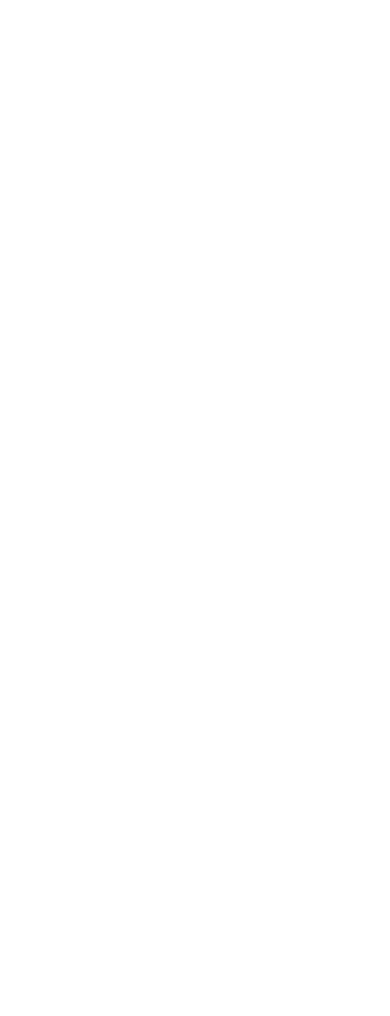
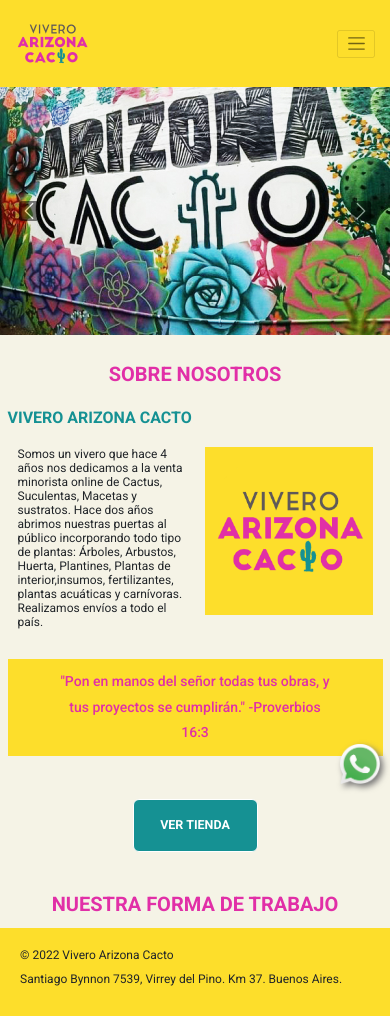
Before and after one commit to jgjorge96/ViveroArizonaCacto, a plain HTML site: page paginas/nosotros.html in a window 390 px wide. Before the commit the page ends 844 px from the top, so only its background shows below. Drawn offline with nearby package versions, Linux system fonts and the light colour scheme.

Commit message:
nosotros

```diff
--- a/Scss/_titulos.scss
+++ b/Scss/_titulos.scss
@@ -17,18 +17,20 @@ h1 {
 }
 
 h2 {
-    color: #000000;
+    color: #159193;
     font-size: 2.5rem;
     position: relative;
-    text-align: center;
-    margin-bottom: 5rem;
+    text-align:left;
+    margin-bottom: 1rem;
+    font-weight: bold;
+    margin-top: 1.5rem;
 
     @media (max-width: 1036px) {
         font-size: 2rem;
     }
 
     @media (max-width: 600px) {
-        font-size: 1.1rem;
+        font-size: 1.6rem;
     }
 }
 
@@ -56,3 +58,14 @@ h5 {
     font-size: 1.4rem;
     font-weight: bold;
 }
+
+p {
+
+    font-size: 1.2rem;
+    line-height: normal;
+}
+
+.rowN {
+
+    --bs-gutter-x: 0rem;
+}
--- a/Scss/style.scss
+++ b/Scss/style.scss
@@ -125,3 +125,26 @@
     font-weight:1000;
     color:#000000;
 }
+
+.sobreNos {
+
+    flex: 0 0 auto;
+    width: 50%
+}
+
+.fondo{
+
+    background-color:#F5F3E6;
+}
+
+.proverbio{
+
+    padding: 1rem 5rem 1rem 5rem;
+    text-align: center;
+    background-color: #FDDE2B;
+    color: #E12FA7;
+    font-weight: 500;
+    font-size: 1.4rem;
+    line-height:2.55rem;
+    margin-top: 3rem;
+}
--- a/index.html
+++ b/index.html
@@ -1,7 +1,7 @@
 <!DOCTYPE html>
 <html lang="es">
 <head>
-    <link rel="icon" href="---------" type="image/png">   <!-- icono -->
+    <link rel="icon" href="multimedia/LOGO.png" type="image/png">   <!-- icono -->
     <meta charset="UTF-8">
     <meta http-equiv="X-UA-Compatible" content="IE=edge">
     <meta name="viewport" content="width=device-width, initial-scale=1.0">
@@ -77,23 +77,23 @@
                     </div> -->
                     <div class="carousel-inner">
                         <div class="carousel-item active" data-bs-interval="2000">
-                            <img src="multimedia/Rectangle.jpg" class="d-block w-100"
+                            <img src="multimedia/drive-download-20220330T143740Z-001/CarouselINDEX1 (1).jpg" class="d-block w-100"
                                 alt="imagen de -----">
                         </div>
                         <div class="carousel-item" data-bs-interval="2000">
-                            <img src="multimedia/Rectangle (1).jpg" class="d-block w-100"
+                            <img src="multimedia/drive-download-20220330T143740Z-001/CarouselINDEX1 (2).jpg" class="d-block w-100"
                                 alt="imagen de -----">
                         </div>
                         <div class="carousel-item" data-bs-interval="2000">
-                            <img src="multimedia/Rectangle (2).jpg" class="d-block w-100"
+                            <img src="multimedia/drive-download-20220330T143740Z-001/CarouselINDEX1 (3).jpg" class="d-block w-100"
                                 alt="imagen de ---- ">
                         </div>
                         <div class="carousel-item" data-bs-interval="2000">
-                            <img src="multimedia/Rectangle (3).jpg" class="d-block w-100"
+                            <img src="multimedia/drive-download-20220330T143740Z-001/CarouselINDEX1 (4).jpg" class="d-block w-100"
                                 alt="imagen de ---- ">
                         </div>
                         <div class="carousel-item" data-bs-interval="2000">
-                            <img src="multimedia/Rectangle (4).jpg" class="d-block w-100"
+                            <img src="multimedia/drive-download-20220330T143740Z-001/CarouselINDEX1 (5).jpg" class="d-block w-100"
                                 alt="imagen de ---- ">
                         </div>
                         <button class="carousel-control-prev" type="button" data-bs-target="#carouselExampleIndicators"
@@ -119,13 +119,13 @@
             <div class="card m-3 rounded-3" style="width: 18rem;">
                 <img src="multimedia/CARDS/1.jpg" class="card-img-top rounded-3" alt="...">
                 <div class="card-body">
-                  <h5 class="card-title text-center">Suculentas</h5>
+                  <h5 class="card-title text-center">Plantas Acuáticas</h5>
                 </div>
             </div>
             <div class="card m-3 rounded-3" style="width: 18rem;">
                 <img src="multimedia/CARDS/2.jpg" class="card-img-top rounded-3" alt="...">
                 <div class="card-body">
-                  <h5 class="card-title text-center">Plantas de interior</h5>
+                  <h5 class="card-title text-center">Agaves</h5>
                 </div>
             </div>
         </section>
@@ -133,13 +133,13 @@
             <div class="card m-3 rounded-3" style="width: 18rem;">
                 <img src="multimedia/CARDS/3.jpg" class="card-img-top rounded-3" alt="...">
                 <div class="card-body">
-                  <h5 class="card-title text-center">Flores</h5>
+                  <h5 class="card-title text-center">Agavoides</h5>
                 </div>
             </div>
             <div class="card m-3 rounded-3" style="width: 18rem;">
                 <img src="multimedia/CARDS/4.jpg" class="card-img-top rounded-3" alt="...">
                 <div class="card-body">
-                  <h5 class="card-title text-center">Insumos</h5>
+                  <h5 class="card-title text-center">Bromelias</h5>
                 </div>
             </div>
         </section>
@@ -147,85 +147,85 @@
             <div class="card m-3 rounded-3" style="width: 18rem;">
                 <img src="multimedia/CARDS/5.jpg" class="card-img-top rounded-3" alt="...">
                 <div class="card-body">
-                  <h5 class="card-title text-center">Flores</h5>
+                  <h5 class="card-title text-center">Cactus</h5>
                 </div>
             </div>
             <div class="card m-3 rounded-3" style="width: 18rem;">
                 <img src="multimedia/CARDS/6.jpg" class="card-img-top rounded-3" alt="...">
                 <div class="card-body">
-                  <h5 class="card-title text-center">Insumos</h5>
+                  <h5 class="card-title text-center">Echeverias</h5>
                 </div>
             </div>
         </section><section class="d-flex">
             <div class="card m-3 rounded-3" style="width: 18rem;">
                 <img src="multimedia/CARDS/7.jpg" class="card-img-top rounded-3" alt="...">
                 <div class="card-body">
-                  <h5 class="card-title text-center">Flores</h5>
+                  <h5 class="card-title text-center">Euphorbias</h5>
                 </div>
             </div>
             <div class="card m-3 rounded-3" style="width: 18rem;">
                 <img src="multimedia/CARDS/8.jpg" class="card-img-top rounded-3" alt="...">
                 <div class="card-body">
-                  <h5 class="card-title text-center">Insumos</h5>
+                  <h5 class="card-title text-center">Flores</h5>
                 </div>
             </div>
         </section><section class="d-flex">
             <div class="card m-3 rounded-3" style="width: 18rem;">
                 <img src="multimedia/CARDS/9.jpg" class="card-img-top rounded-3" alt="...">
                 <div class="card-body">
-                  <h5 class="card-title text-center">Flores</h5>
+                  <h5 class="card-title text-center">Gasterias</h5>
                 </div>
             </div>
             <div class="card m-3 rounded-3" style="width: 18rem;">
                 <img src="multimedia/CARDS/10.jpg" class="card-img-top rounded-3" alt="...">
                 <div class="card-body">
-                  <h5 class="card-title text-center">Insumos</h5>
+                  <h5 class="card-title text-center">Haworthias</h5>
                 </div>
             </div>
         </section><section class="d-flex">
             <div class="card m-3 rounded-3" style="width: 18rem;">
                 <img src="multimedia/CARDS/11.jpg" class="card-img-top rounded-3" alt="...">
                 <div class="card-body">
-                  <h5 class="card-title text-center">Flores</h5>
+                  <h5 class="card-title text-center">Hoyas Carnosas</h5>
                 </div>
             </div>
             <div class="card m-3 rounded-3" style="width: 18rem;">
                 <img src="multimedia/CARDS/12.jpg" class="card-img-top rounded-3" alt="...">
                 <div class="card-body">
-                  <h5 class="card-title text-center">Insumos</h5>
+                  <h5 class="card-title text-center">Huernias</h5>
                 </div>
             </div>
         </section><section class="d-flex">
             <div class="card m-3 rounded-3" style="width: 18rem;">
                 <img src="multimedia/CARDS/13.jpg" class="card-img-top rounded-3" alt="...">
                 <div class="card-body">
-                  <h5 class="card-title text-center">Flores</h5>
+                  <h5 class="card-title text-center">Plantas Carnívoras</h5>
                 </div>
             </div>
             <div class="card m-3 rounded-3" style="width: 18rem;">
                 <img src="multimedia/CARDS/14.jpg" class="card-img-top rounded-3" alt="...">
                 <div class="card-body">
-                  <h5 class="card-title text-center">Insumos</h5>
+                  <h5 class="card-title text-center">Plantas de Exterior</h5>
                 </div>
             </div>
         </section><section class="d-flex">
             <div class="card m-3 rounded-3" style="width: 18rem;">
                 <img src="multimedia/CARDS/15.jpg" class="card-img-top rounded-3" alt="...">
                 <div class="card-body">
-                  <h5 class="card-title text-center">Flores</h5>
+                  <h5 class="card-title text-center">Plantas de Interior</h5>
                 </div>
             </div>
             <div class="card m-3 rounded-3" style="width: 18rem;">
                 <img src="multimedia/CARDS/16.jpg" class="card-img-top rounded-3" alt="...">
                 <div class="card-body">
-                  <h5 class="card-title text-center">Insumos</h5>
+                  <h5 class="card-title text-center">Pleiospilos</h5>
                 </div>
             </div>
         </section><section class="d-flex">
             <div class="card m-3 rounded-3" style="width: 18rem;">
                 <img src="multimedia/CARDS/17.jpg" class="card-img-top rounded-3" alt="...">
                 <div class="card-body">
-                  <h5 class="card-title text-center">Flores</h5>
+                  <h5 class="card-title text-center">Sansevierias</h5>
                 </div>
             </div>
             <div class="card m-3 rounded-3" style="width: 18rem;">
--- a/paginas/nosotros.html
+++ b/paginas/nosotros.html
@@ -0,0 +1,177 @@
+<!DOCTYPE html>
+<html lang="es">
+<head>
+    <link rel="icon" href="/multimedia/LOGO.png" type="image/png">   <!-- icono -->
+    <meta charset="UTF-8">
+    <meta http-equiv="X-UA-Compatible" content="IE=edge">
+    <meta name="viewport" content="width=device-width, initial-scale=1.0">
+    <meta name="description" content="Sitio web de Vivero Arizona Cacto en el que encontrarás suculentas, plantas de interior, flores e insumos a la venta">
+    <meta name="keywords" content=" ---- ">
+
+    <link href="https://cdn.jsdelivr.net/npm/bootstrap@5.1.0/dist/css/bootstrap.min.css" rel="stylesheet"
+        integrity="sha384-KyZXEAg3QhqLMpG8r+8fhAXLRk2vvoC2f3B09zVXn8CA5QIVfZOJ3BCsw2P0p/We" crossorigin="anonymous">
+
+    <link rel="stylesheet" href="https://cdnjs.cloudflare.com/ajax/libs/font-awesome/5.15.4/css/all.min.css"
+        integrity="sha512-1ycn6IcaQQ40/MKBW2W4Rhis/DbILU74C1vSrLJxCq57o941Ym01SwNsOMqvEBFlcgUa6xLiPY/NS5R+E6ztJQ=="
+        crossorigin="anonymous" referrerpolicy="no-referrer" />
+    <link rel="stylesheet" href="https://cdnjs.cloudflare.com/ajax/libs/animate.css/4.1.1/animate.min.css" />
+    <link href="https://unpkg.com/aos@2.3.1/dist/aos.css" rel="stylesheet">
+    <link rel="stylesheet" href="/Css/style.css">
+
+    <!--linkeo el archivo css a este html-->
+    <title>Vivero Arizona Cacto | Sitio web</title>
+</head>
+<body>
+    <header id="inicio">
+        <div class="container">
+            <div class="row">
+                <nav class="navbar navbar-expand-lg navbar-light p-0">
+                    <div class="container-fluid">
+                        <a class="navbar-brand" href="#">
+                            <img src="/multimedia/LOGO arizona cacto 1.png" alt="imagen del logo de Arizona Cacto">
+                        </a>
+                        <button class="navbar-toggler" type="button" data-bs-toggle="collapse"
+                            data-bs-target="#navbarNav" aria-controls="navbarNav" aria-expanded="false"
+                            aria-label="Toggle navigation">
+                            <span class="navbar-toggler-icon"></span>
+                        </button>
+                        <div class="barraBaja collapse navbar-collapse" id="navbarNav">
+                            <ul class="barraBajaUl navbar-nav menuDerecha">
+                                <li class="nav-item d-flex align-items-center">
+                                    <a class="nav-link" href="/index.html">inicio</a>
+                                </li>
+                                <li class="nav-item active d-flex align-items-center">
+                                    <a class="nav-link" aria-current="page" href="#">nosotros</a>
+                                </li>
+                                <li class="nav-item d-flex align-items-center">
+                                    <a class="nav-link" href="/paginas/consejos.html">consejos</a>
+                                </li>
+                                <li class="nav-item d-flex align-items-center">
+                                    <a class="nav-link" href="/paginas/contacto.html">contacto</a>
+                                </li>
+                            </ul>
+                        </div>
+                    </div>
+                </nav>
+            </div>
+        </div>
+
+    </header>
+    <!--Acá termina el menu superior derecho con el logo de la web a la izq-->
+    <section id="bienvenidos">
+        <!--carousel-->
+        <div class="container pantallaCompleta">
+            <div class="row">
+                <div id="carouselExampleIndicators" class="carousel slide" data-bs-ride="carousel">
+            <!--    <div class="carousel-indicators">
+                        <button type="button" data-bs-target="#carouselExampleIndicators" data-bs-slide-to="0"
+                            class="active" aria-current="true" aria-label="Slide 1"></button>
+                        <button type="button" data-bs-target="#carouselExampleIndicators" data-bs-slide-to="1"
+                            aria-label="Slide 2"></button>
+                        <button type="button" data-bs-target="#carouselExampleIndicators" data-bs-slide-to="2"
+                            aria-label="Slide 3"></button>
+                        <button type="button" data-bs-target="#carouselExampleIndicators" data-bs-slide-to="3"
+                            aria-label="Slide 4"></button>
+                        <button type="button" data-bs-target="#carouselExampleIndicators" data-bs-slide-to="4"
+                            aria-label="Slide 5"></button>
+                    </div> -->
+                    <div class="carousel-inner">
+                        <div class="carousel-item active" data-bs-interval="2000">
+                            <img src="/multimedia/sobre nosotros/drive-download-20220330T145008Z-001/CAROUSEL1.jpg" class="d-block w-100"
+                                alt="imagen de -----">
+                        </div>
+                        <div class="carousel-item" data-bs-interval="2000">
+                            <img src="/multimedia/sobre nosotros/drive-download-20220330T145008Z-001/CAROUSEL2.jpg" class="d-block w-100"
+                                alt="imagen de -----">
+                        </div>
+                        <button class="carousel-control-prev" type="button" data-bs-target="#carouselExampleIndicators"
+                            data-bs-slide="prev">
+                            <span class="carousel-control-prev-icon" aria-hidden="true"></span>
+                            <span class="visually-hidden">Previous</span>
+                        </button>
+                        <button class="carousel-control-next" type="button" data-bs-target="#carouselExampleIndicators"
+                            data-bs-slide="next">
+                            <span class="carousel-control-next-icon" aria-hidden="true"></span>
+                            <span class="visually-hidden">Next</span>
+                        </button>
+                    </div>
+                </div>
+            </div>
+        </div>
+    </section>
+    <div id="index" class="container">
+        <section id="conoceMas">
+            <h1>SOBRE NOSOTROS</h1>
+            <h2>VIVERO ARIZONA CACTO</h2>
+        </section>
+
+        <div class="row rowN">
+            <div class="col-sm-6 sobreNos">
+              <div class="card">
+                <div class="card-body fondo">
+                  <p class="card-text">Somos un vivero que hace 4 años nos dedicamos a la venta minorista online de Cactus,
+                      Suculentas, Macetas y sustratos.  Hace dos años abrimos nuestras puertas al público incorporando todo
+                      tipo de plantas: Árboles, Arbustos, Huerta, Plantines, Plantas de interior,insumos, fertilizantes,
+                      plantas acuáticas y carnívoras. Realizamos envíos a todo el país. </p>
+                </div>
+              </div>
+            </div>
+            <div class="col-sm-6 sobreNos">
+              <div class="card">
+                <div class="card-body fondo">
+                    <img src="/multimedia/LOGOfondo.jpg" class="d-block w-100"
+                    alt="imagen de -----">
+                </div>
+              </div>
+            </div>
+          </div>
+
+        <div>
+            <p class="card-text proverbio">"Pon en manos del señor todas tus obras, y tus proyectos se cumplirán." -Proverbios 16:3</p>
+        </div>
+
+        <div class="d-grid gap-2 col-4 mx-auto pt-3 marginButton">
+            <button type="button" class="btn btn-primary btn-lg p-3">VER TIENDA</button>
+        </div>
+
+        <!--Link a whatsapp-->
+        <section id="botonWhatsApp">
+            <div class="botonWhatsApp">
+                <a href="https://api.whatsapp.com/send?phone=+542235064753" target="blanck">
+                    <img src="/multimedia/WhatsApp.png" alt="Link a WhatsApp" rel="noopener" data-bs-toggle="tooltip"
+                        data-bs-placement="top" title="" data-bs-original-title="¡Hablemos!">
+                </a>
+            </div>
+        </section>
+    </div>
+
+    <div id="index" class="container">
+        <section id="conoceMas">
+            <h1>NUESTRA FORMA DE TRABAJO</h1>
+        </section>
+    </div>
+
+    <footer class="piedepagina">
+        <div class="piedepagina__flex">
+            <p>© 2022 Vivero Arizona Cacto</p>
+            <p>Santiago Bynnon 7539, Virrey del Pino. Km 37. Buenos Aires.</p>
+        </div>
+    </footer>
+
+
+    <script src="https://unpkg.com/aos@2.3.1/dist/aos.js"></script>
+    <script>
+        AOS.init();
+    </script>
+
+    <script src="https://cdn.jsdelivr.net/npm/bootstrap@5.1.0/dist/js/bootstrap.bundle.min.js"
+        integrity="sha384-U1DAWAznBHeqEIlVSCgzq+c9gqGAJn5c/t99JyeKa9xxaYpSvHU5awsuZVVFIhvj" crossorigin="anonymous">
+    </script>
+    <script>
+        var tooltipTriggerList = [].slice.call(document.querySelectorAll('[data-bs-toggle="tooltip"]'))
+        var tooltipList = tooltipTriggerList.map(function (tooltipTriggerEl) {
+            return new bootstrap.Tooltip(tooltipTriggerEl)
+        })
+    </script>
+</body>
+</html>
```
Also changed, not shown: Css/style.css, multimedia/LOGOfondo.jpg (added), multimedia/drive-download-20220330T143740Z-001/CarouselINDEX1 (1).jpg (added), multimedia/drive-download-20220330T143740Z-001/CarouselINDEX1 (2).jpg (added), multimedia/drive-download-20220330T143740Z-001/CarouselINDEX1 (3).jpg (added), multimedia/drive-download-20220330T143740Z-001/CarouselINDEX1 (4).jpg (added), multimedia/drive-download-20220330T143740Z-001/CarouselINDEX1 (5).jpg (added), multimedia/sobre nosotros/drive-download-20220330T145008Z-001/CAROUSEL1.jpg (added), multimedia/sobre nosotros/drive-download-20220330T145008Z-001/CAROUSEL2.jpg (added), 1 other file.
